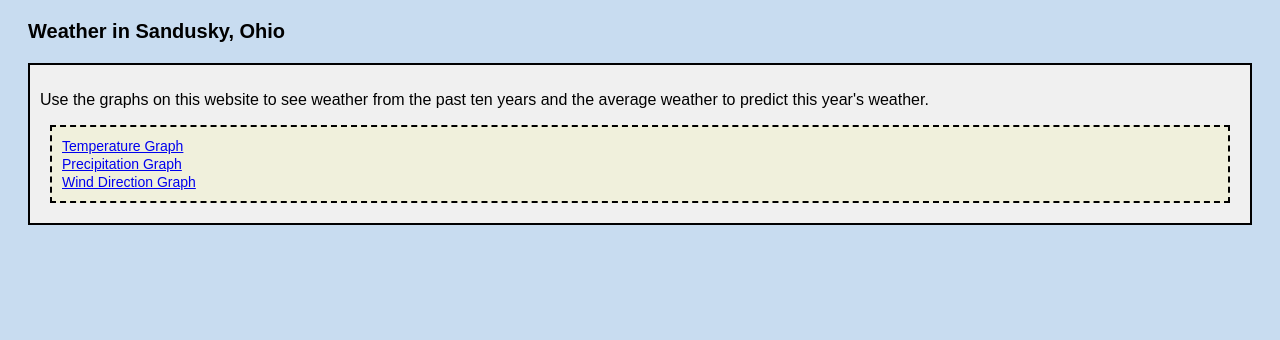
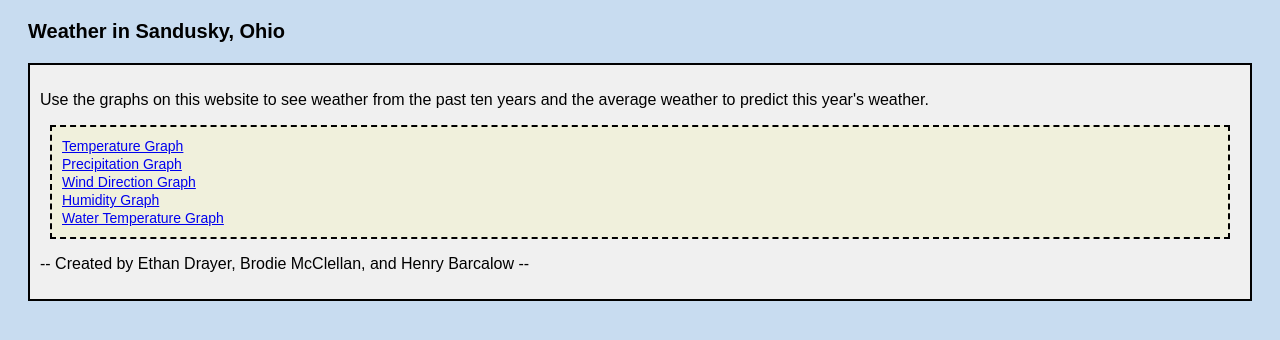
Before and after one commit to HB-the-Pencil/Sandusky-Climate-Practical, a plain HTML site: page index.html in a window 1280 px wide. Drawn offline with Linux system fonts and the light colour scheme.

Commit message:
Add the rest of the links

```diff
--- a/index.html
+++ b/index.html
@@ -20,7 +20,12 @@
             <a href="temp_graph.html">Temperature Graph</a><br>
             <a href="prcp_graph.html">Precipitation Graph</a><br>
             <a href="wind_direction.html">Wind Direction Graph</a><br>
+            <a href="humidity_graph.html">Humidity Graph</a><br>
+            <a href="water_temp_graph.html">Water Temperature Graph</a><br>
         </div>
+        <p>
+            -- Created by Ethan Drayer, Brodie McClellan, and Henry Barcalow --
+        </p>
     </div>
 </body>
 </html>
```
